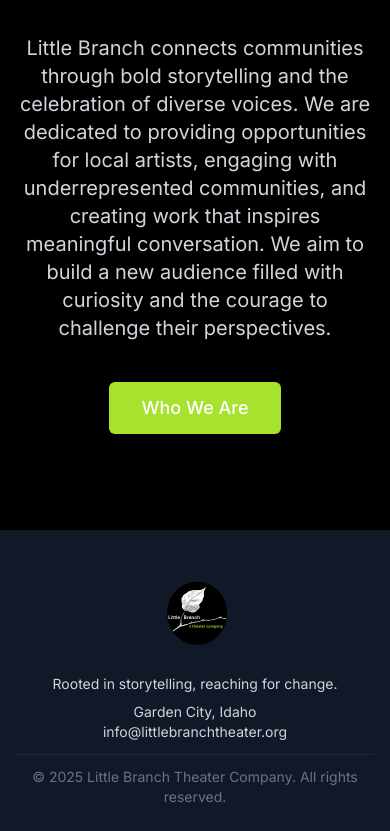
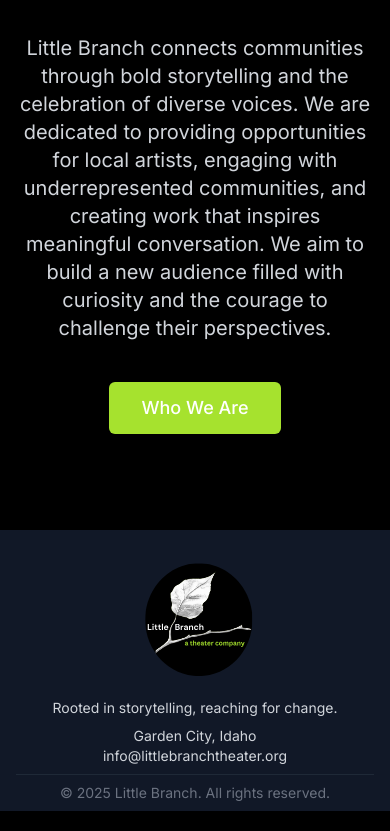
Before and after one commit to gzambran/littleBranchTheater, a Next.js app: page / in a window 390 px wide. Shown: the part 682-1513 px from the top of the page. Built offline with nearby package versions, Linux system fonts and the light colour scheme; a web font is replaced by a local one.

Commit message:
Improved spacing/logo size in mobile footer

```diff
--- a/src/components/Footer.tsx
+++ b/src/components/Footer.tsx
@@ -4,23 +4,22 @@ import Image from 'next/image'
 
 export default function Footer() {
   return (
-    <footer className="bg-gray-900 py-6">
+    <footer className="bg-gray-900 py-2">
       <div className="container mx-auto px-4">
         {/* Mobile Layout (Balanced) */}
         <div className="md:hidden">
           <div className="flex flex-col items-center">
-            {/* Mid-sized Logo - between current and smallest suggestion */}
             <Image
               src="/images/logo.svg"
               alt="Little Branch Theater Logo"
-              width={150}
-              height={150}
-              className="w-28 h-28 mb-2"
+              width={200}
+              height={200}
+              className="w-38 h-38 -mt-6 mb-0"
               priority
             />
 
             {/* Tagline */}
-            <p className="text-gray-300 text-sm text-center mb-2">
+            <p className="text-gray-300 text-sm text-center -mt-4 mb-2">
               Rooted in storytelling, reaching for change.
             </p>
 
@@ -85,8 +84,9 @@ export default function Footer() {
         </div>
 
         {/* Copyright */}
-        <div className="pt-3 mt-3 border-t border-gray-800 text-center text-gray-500 text-sm">
-          &copy; {new Date().getFullYear()} Little Branch Theater Company. All rights reserved.
+        <div className="pt-2 mt-2 border-t border-gray-800 text-center text-gray-500 text-sm">
+          {/* Reduced pt-3 and mt-3 to pt-2 and mt-2 */}
+          &copy; {new Date().getFullYear()} Little Branch. All rights reserved.
         </div>
       </div>
     </footer>
```
